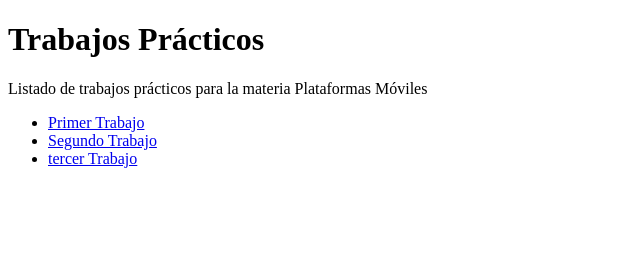
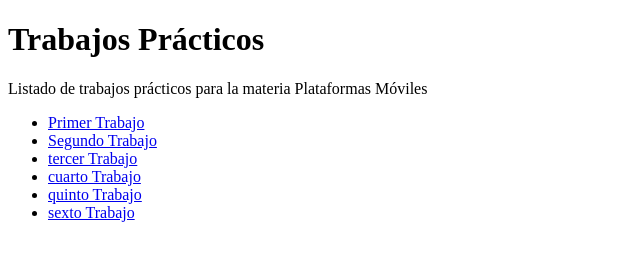
Before and after one commit to Ailin-salas/plataformas-moviles-entregas, a plain HTML site: page index.html in a window 1280 px wide. Shown: the whole page, without its empty margins (0-640 px from the left). Drawn offline with Linux system fonts and the light colour scheme.

Commit message:
Update index.html

```diff
--- a/index.html
+++ b/index.html
@@ -10,6 +10,9 @@
        <li><a href="/plataformas-moviles-entregas/tp-1">Primer Trabajo</a></li>
        <li><a href="/plataformas-moviles-entregas/tp-2">Segundo Trabajo</a></li>
         <li><a href="/plataformas-moviles-entregas/tp-3">tercer Trabajo</a></li>
+        <li><a href="/plataformas-moviles-entregas/tp-4">cuarto Trabajo</a></li>
+        <li><a href="/plataformas-moviles-entregas/tp-5">quinto Trabajo</a></li>
+        <li><a href="/plataformas-moviles-entregas/tp-6">sexto Trabajo</a></li>
      </ul>
    </body>
 </html>
```
